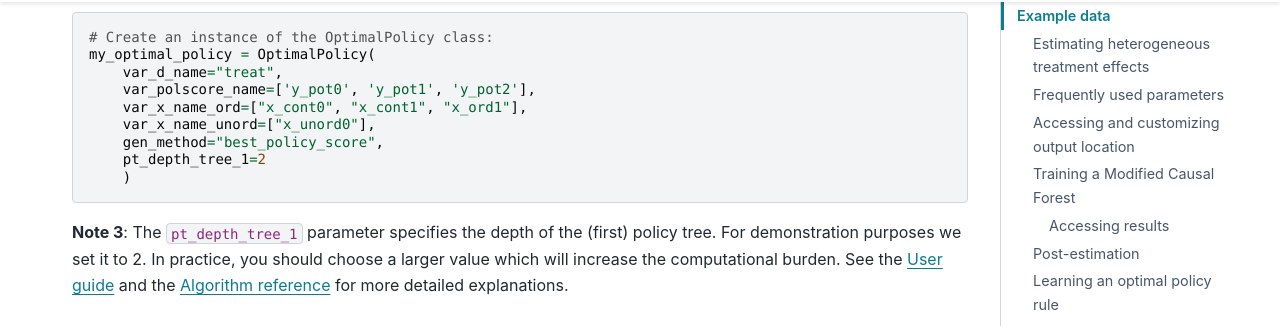
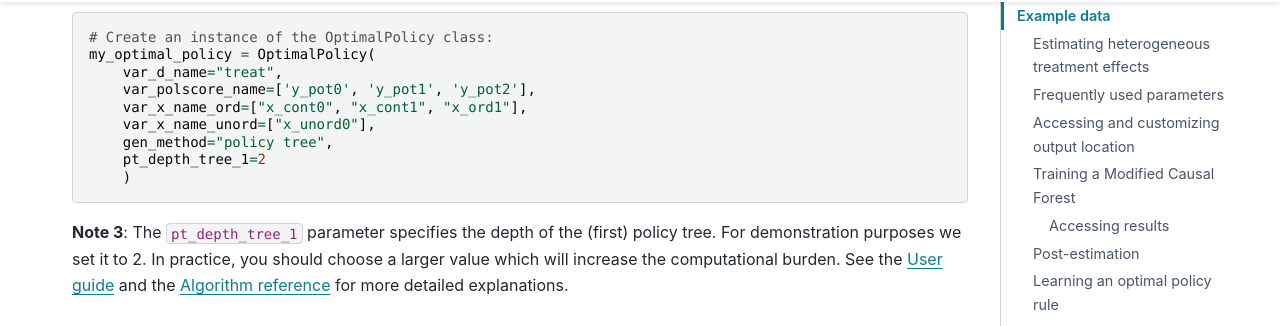
Before and after one commit to MCFpy/mcf, a Sphinx documentation site: the page built from docs/source/getting_started.rst, in a window 1280 px wide and 900 px high, scrolled down 5762 px. Shown: the part 126-452 px from the top of the window. Built offline with Sphinx 7.4.7 and the PyData theme 0.15.4, drawn with Linux system fonts in a browser that asks for light colours.

Commit message:
Update example from  gen_method="best_policy_score" to gen_method="policy tree"

```diff
--- a/docs/source/getting_started.rst
+++ b/docs/source/getting_started.rst
@@ -278,7 +278,7 @@ as follows:
         var_polscore_name=['y_pot0', 'y_pot1', 'y_pot2'],
         var_x_name_ord=["x_cont0", "x_cont1", "x_ord1"],
         var_x_name_unord=["x_unord0"],
-        gen_method="best_policy_score",
+        gen_method="policy tree",
         pt_depth_tree_1=2
         )
 
```
